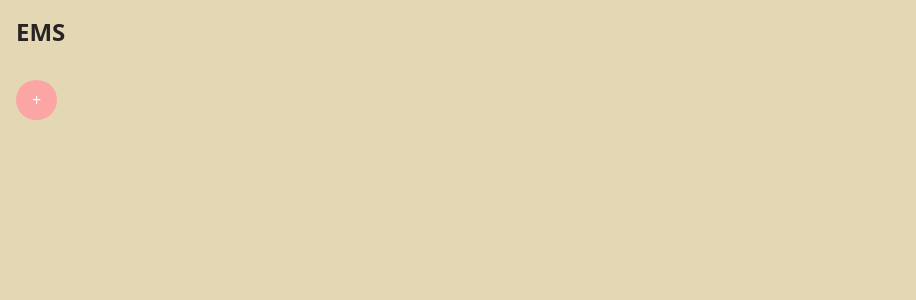
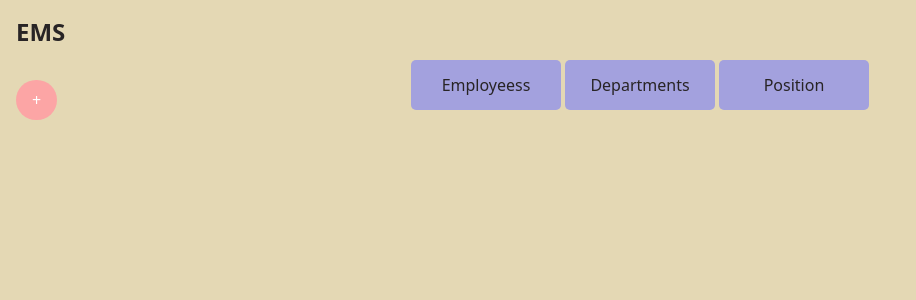
Before and after one commit to MacxoleLouzar/Skills, a React (Vite) app in the folder Client/: page /dash in a window 1280 px wide. Shown: the top 300 px of the page, without its empty margins (0-916 px from the left). Built offline with nearby package versions, Linux system fonts and the light colour scheme.

Commit message:
add css  outlet and fix bugs

```diff
--- a/Client/Pages/Dashboard.jsx
+++ b/Client/Pages/Dashboard.jsx
@@ -1,25 +1,36 @@
 import React from "react";
-import { Route, Routes } from "react-router-dom";
-import DashCp from "../Components/DashCp";
+import { Link, Outlet, Route, Routes } from "react-router-dom";
 import Sidebar from "../Components/Sidebar";
+import "../src/App.css";
 import DepartmentList from "./DepartmentList";
 import EmployeeList from "./EmployeeList";
 import PositionsList from "./PositionsList";
+
 const Dashboard = () => {
   return (
-    <div>
-      {/* <Header /> */}
+    <>
       <Sidebar />
       <div className="container">
+        <div className="dash">
+          <div className="dashNav">
+            <Link to="/employees">Employeess</Link>
+            <Link to="/departments">Departments</Link>
+            <Link to="/positions">Position</Link>
+          </div>
+          <div className="container">
+            <Outlet />
+          </div>
+        </div>
+
         <Routes>
-          <Route path="dashcp" element={<DashCp />}>
+          <Route path="dash" element={<Dashboard />}>
             <Route path="employees" element={<EmployeeList />} />
             <Route path="departments" element={<DepartmentList />} />
             <Route path="positions" element={<PositionsList />} />
           </Route>
         </Routes>
       </div>
-    </div>
+    </>
   );
 };
 
--- /dev/null
+++ b/Client/src/App.css
@@ -0,0 +1,27 @@
+.dash {
+  width: 100%;
+  height: calc(100vh - 80px);
+  display: flex;
+  flex-direction: column;
+  align-items: center;
+  padding-top: 60px;
+}
+.dashNav {
+  width: 70%;
+  height: 80px;
+  border-radius: 12px;
+  display: flex;
+  justify-content: center;
+   gap: 4px;
+}
+
+.dashNav a {
+  width: 150px;
+  height: 50px;
+  background-color: rgb(163, 161, 222);
+  border-radius: 5px;
+  display: flex;
+  align-items: center;
+  justify-content: center;
+
+}
```
